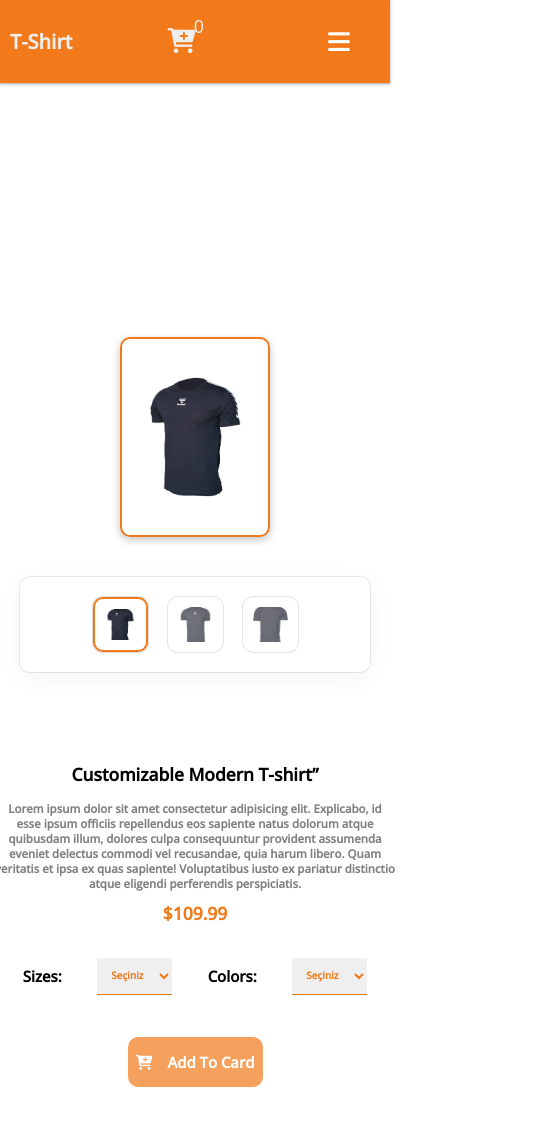
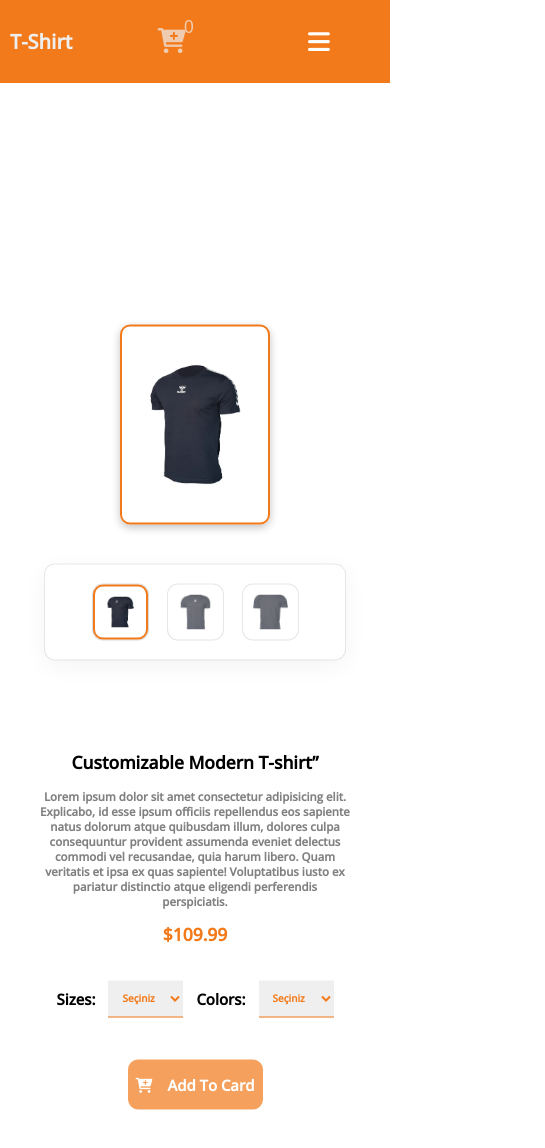
Before and after one commit to journo10/intern-task-app, a React (Create React App) app: page / in a window 390 px wide. Shown: the top 1148 px of the page, 545 px wide, since content can reach past the window. Built offline with nearby package versions, Linux system fonts and the light colour scheme.

Commit message:
bozuk responsive kısımları düzeltildi.

```diff
--- a/src/components/Modal/Modal.css
+++ b/src/components/Modal/Modal.css
@@ -79,8 +79,8 @@
 
 @media screen and (max-width:768px) {
     .m-card .modal {
-        max-width: 400px;
+        max-width: 350px;
         width: 100%;
-        height: 200px;
+        height: auto;
     }
 }
--- a/src/components/Navbar/Navbar.css
+++ b/src/components/Navbar/Navbar.css
@@ -3,8 +3,8 @@
     max-width: 100%;
     height: 8.25rem;
     max-height: 100%;
-    background-color: transparent;
-    box-shadow: rgba(60, 64, 67, 0.3) 0px 1px 2px 0px, rgba(60, 64, 67, 0.15) 0px 1px 3px 1px;
+    background-color:#f27a1a;
+    /* box-shadow: rgba(60, 64, 67, 0.3) 0px 1px 2px 0px, rgba(60, 64, 67, 0.15) 0px 1px 3px 1px; */
     position: fixed;
     top: 0;
     left: 0;
@@ -28,7 +28,7 @@
     align-items: center;
     justify-content: center;
     gap: 0.75rem;
-    color: #f27a1a;
+
 }
 
 .nav .container .logo .logo-title a>h3 {
@@ -36,6 +36,7 @@
     font-weight: bold;
     font-family: inherit;
     line-height: normal;
+    color: #eee;
 }
 
 .nav .container .nav-list {
@@ -58,17 +59,19 @@
 }
 
 .nav .container .nav-list .nav-item a {
-    color: #666;
+    color: #eee;
+    opacity: 0.7;
 }
 
 .nav .container .nav-list .nav-item a:active {
     display: block;
-    color: #000;
+    color: #eee;
 }
 
 .nav .container .nav-list .nav-item a:hover {
     display: block;
-    color: #f27a1a;
+    color: #eee;
+    opacity: 1;
 }
 
 .nav .container .basket {
@@ -85,12 +88,14 @@
     border: none;
     outline: none;
     background-color: transparent;
-    color: #666;
+    color: #eee;
     cursor: pointer;
+    opacity: 0.7;
 }
 
 .nav .container .basket .basket-btn:hover {
-    color: #f27a1a;
+    color: #eee;
+    opacity: 1;
 }
 
 .nav .container .basket .basket-btn span {
@@ -98,7 +103,7 @@
     top: 1%;
     left: 75%;
     font-size: 1.75rem;
-    color: #f27a1a;
+    color: #eee;
     background: transparent;
 }
 
@@ -143,7 +148,7 @@
     .menu {
         display: block;
         cursor: pointer;
-        margin-right: 3rem;
+        margin-right: 5rem;
     }
 
     .menu i {
@@ -193,6 +198,5 @@
 
     .nav .container .basket .basket-btn:hover {
         color: #eee;
-        opacity: .7;
     }
 }
--- a/src/components/Product/Product.css
+++ b/src/components/Product/Product.css
@@ -17,7 +17,7 @@ main .container {
     align-items: center;
     gap: 5rem;
     padding: 2rem;
-    margin-top: 2.5rem;
+    margin-top: 5rem;
 }
 
 /* Left */
@@ -207,7 +207,7 @@ main .container .product-right .product-add>button:hover {
     opacity: 1;
 }
 
-/* Responsive */
+
 @media only screen and (max-width:992px) {
     main {
         width: 100%;
@@ -215,11 +215,13 @@ main .container .product-right .product-add>button:hover {
     }
 
     main .container {
-        margin-top: 5rem;
+        margin-top: 30rem;
         display: flex;
         align-items: center;
         justify-content: center;
         flex-direction: row;
+        flex-wrap: wrap;
+
     }
 
     main .container .product-left .active-img {
@@ -240,6 +242,7 @@ main .container .product-right .product-add>button:hover {
     main .container .product-right .product-text .p-desc {
         font-size: 1.15rem;
         font-weight: bold;
+        text-align: center;
     }
 
     main .container .product-right .p-form .select {
@@ -249,6 +252,15 @@ main .container .product-right .product-add>button:hover {
         font-family: inherit;
         line-height: normal;
         letter-spacing: normal;
+    }
+
+    main .container .product-right .product-count {
+        width: 100%;
+        height: auto;
+        text-align: center;
+        display: flex;
+        align-items: center;
+        justify-content: center;
     }
 
     main .container .product-right .product-add {
@@ -269,31 +281,35 @@ main .container .product-right .product-add>button:hover {
         display: flex;
         align-items: center;
         justify-content: center;
-        flex-direction: column;
+        flex-direction: row;
+        flex-wrap: wrap;
     }
 
     main .container .product-left .p-image{
-        width: 350px;
+        width: 300px;
     }
 
     main .container .product-right .product-text .p-title {
         font-size: 1.75rem;
         font-weight: bold;
         text-align: center;
+
     }
 
     main .container .product-right .product-text .p-desc {
         font-size: 1.15rem;
         font-weight: bold;
         text-align: center;
-        width: 400px;
+        width: 100%;
         height: auto;
-        margin: 0 auto;
+        display: flex;
+        align-items: center;
+        justify-content: center;
     }
 
     main .container .product-right .product-text .p-price {
-        margin: 1rem auto;
-        width: 400px;
+        width: 100%;
+        height: auto;
         text-align: center;
         display: flex;
         align-items: center;
@@ -304,9 +320,9 @@ main .container .product-right .product-add>button:hover {
         font-size: 1.15rem;
         font-weight: bold;
         text-align: center;
-        width: 400px;
+        width: 100%;
         height: auto;
-        margin: 0 auto;
+
     }
 
     main .container .product-right .p-form .select {
@@ -314,8 +330,8 @@ main .container .product-right .product-add>button:hover {
     }
 
     main .container .product-right .product-count {
-        margin: 1rem auto;
-        width: 400px;
+        width: 100%;
+        height: auto;
         text-align: center;
         display: flex;
         align-items: center;
```
